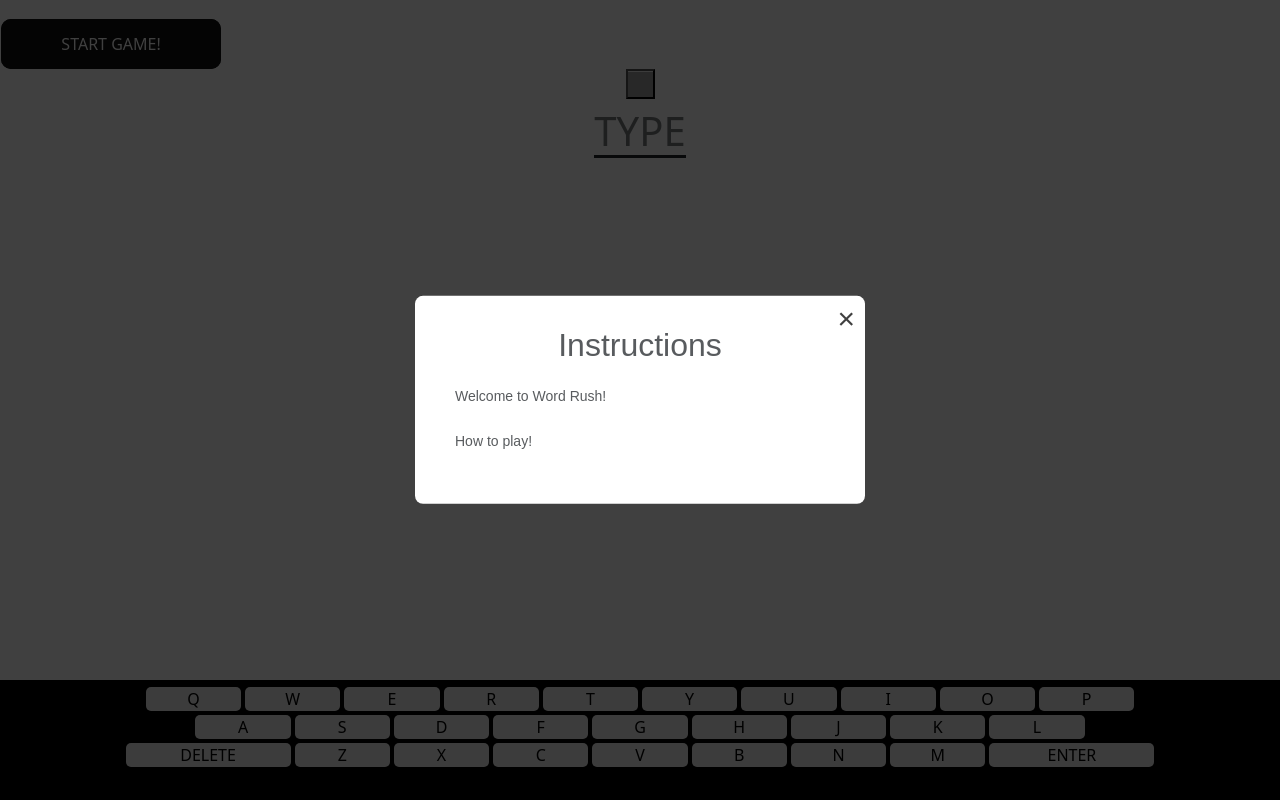
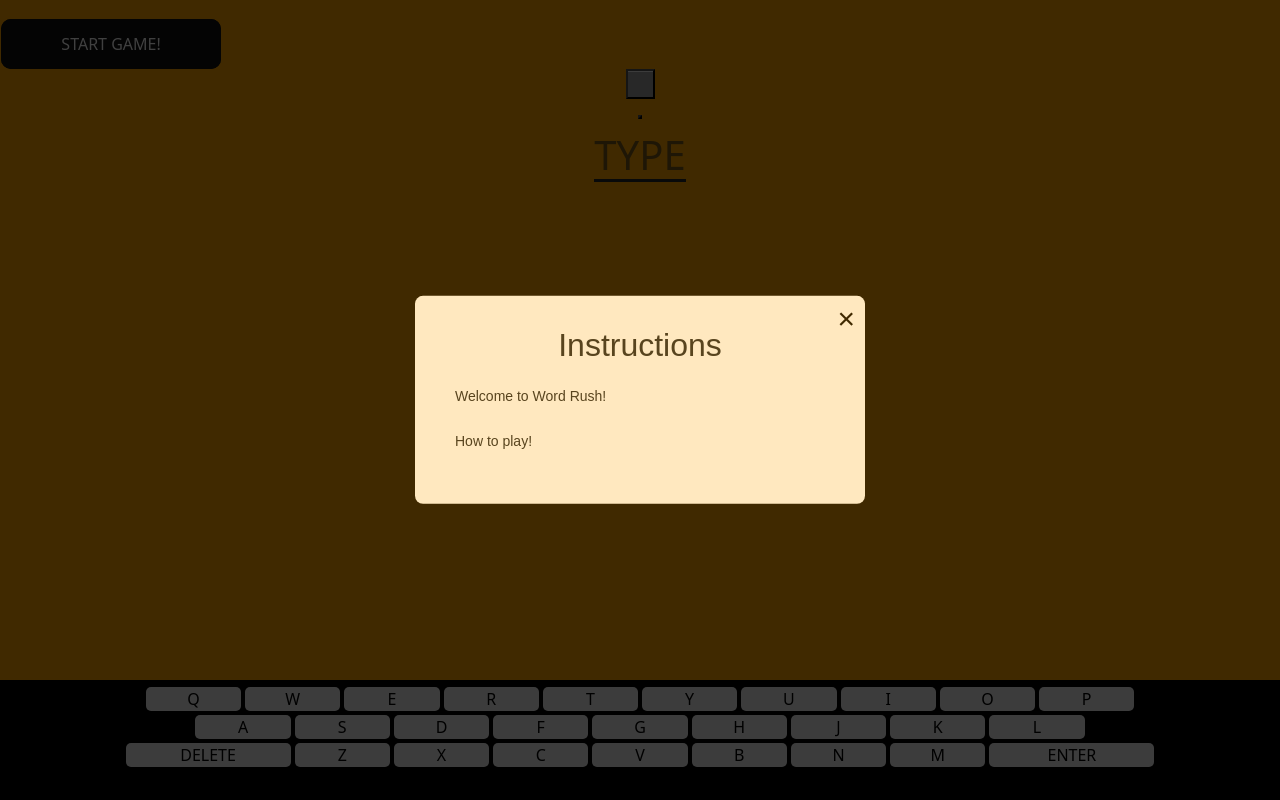
Before and after one commit to shadowblade11/Word-Rush, a Flask app: page / in a window 1280 px wide. Run offline with Flask 2, Linux system fonts and the light colour scheme; grey boxes are pictures that could not be loaded.

Commit message:
Made some minor changes to both files

```diff
--- a/app/static/Styles.css
+++ b/app/static/Styles.css
@@ -33,3 +33,11 @@ ul {
 li{
   margin: 10px;
 }
+
+html {
+  background-color: #ffa500;
+}
+
+#keys{
+  background-color: #ffa500;
+}
--- a/app/templates/index.html
+++ b/app/templates/index.html
@@ -11,6 +11,7 @@
     <link rel="stylesheet" href="{{ url_for('static',filename='countdown.css') }}">
     <link rel="stylesheet" href="{{ url_for('static',filename='startButton.css') }}">
     <link rel="stylesheet" href="{{ url_for('static',filename='timer.css') }}">
+    <link rel="stylesheet" href="{{ url_for('static',filename='LightDark.css') }}">
 
     <link href="https://cdn.jsdelivr.net/npm/bootstrap@5.0.2/dist/css/bootstrap.min.css" rel="stylesheet" integrity="sha384-EVSTQN3/azprG1Anm3QDgpJLIm9Nao0Yz1ztcQTwFspd3yD65VohhpuuCOmLASjC" crossorigin="anonymous">
     <script src="https://ajax.googleapis.com/ajax/libs/jquery/3.6.0/jquery.min.js"></script>
@@ -36,9 +37,12 @@
         <audio src="../static/WordRush.mp3" id="audio" preload="auto" loop></audio>
         <button type="button" onclick="imageChange()"> <img src="https://w7.pngwing.com/pngs/131/14/png-transparent-audio-mute-sound-speaker-volume-basic-web-elements-icon.png" id="myImg" width="25" height="25" /></button>
     </div>
+    <div>
+        <button id="LightDark" width="20" height="20"></button>
+    </div>
     <script src="{{ url_for('static',filename='imageChange.js') }}"></script>
 </body>
-<body onload = "initKeyboard()">
+<body onload = "initKeyboard()" id="keys">
     <div class="container-fluid">
         <h1 id="letters"></h1>
         <h1 id="textBox"></h1>
```
